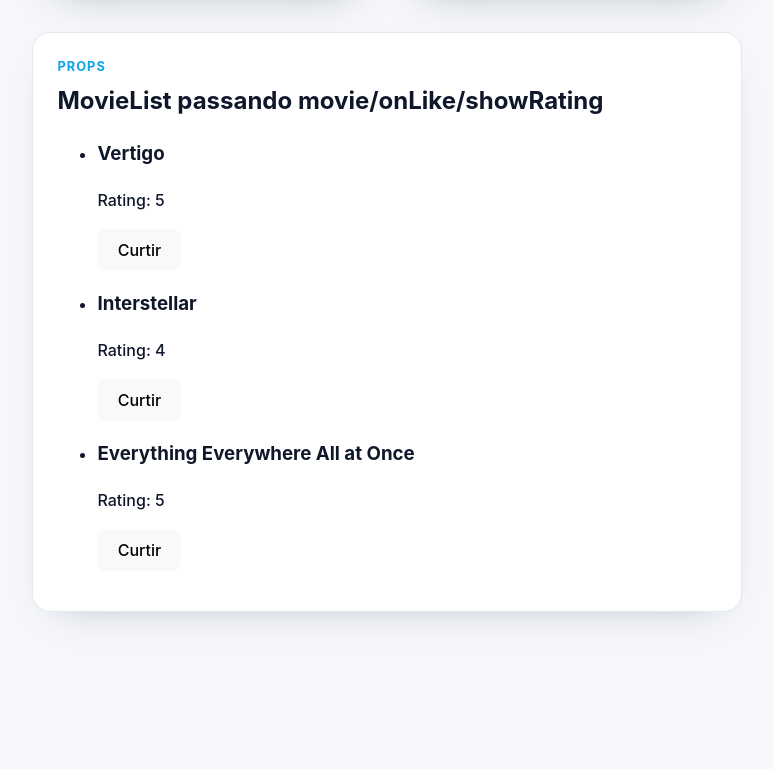
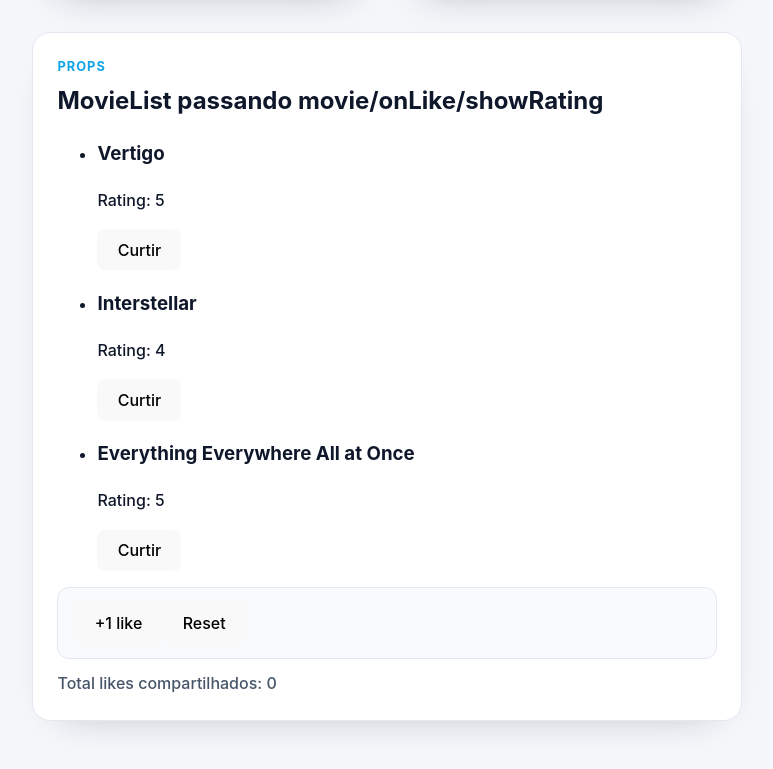
Before and after one commit to MatheusMartinho/react, a React (Vite) app in the folder react-lab/: page / in a window 1280 px wide. Shown: the part 1656-2425 px from the top of the page, without its empty margins (253-1026 px from the left). Before the commit the page ends 2332 px from the top, so only its background shows below. Built offline with nearby package versions, Linux system fonts and the light colour scheme.

Commit message:
Aprendendo sobre useState criando um contador dentro do pai e passando ao componente filho

```diff
--- a/react-lab/src/App.jsx
+++ b/react-lab/src/App.jsx
@@ -2,6 +2,7 @@ import './App.css';
 import MovieCard, { MovieCardArrow } from './ReactEssencial/tier-1/MovieCard';
 import Profile from './ReactEssencial/tier-1/Profile';
 import MovieList from './ReactEssencial/tier-1/MovieList';
+import { useState } from 'react';
 
 const movies = [
   { title: 'Vertigo', rating: 5 },
@@ -10,12 +11,17 @@ const movies = [
 ];
 
 const users = [
-  {name: 'Matheus Moura Martino', age:26,isAdmin: true, favoriteMovies: ['teste1','teste2','teste3']},
-  {name: 'Manuela Moura Feitosa', age: 17, isAdmin: false, favoriteMovies: ['teste4','teste5','teste6']},
-  {name: 'Antonio', age: 17, isAdmin: true, favoriteMovies: ['teste7','teste8','teste9']}
-]
+  { name: 'Matheus Moura Martino', age: 26, isAdmin: true, favoriteMovies: ['teste1', 'teste2', 'teste3'] },
+  { name: 'Manuela Moura Feitosa', age: 17, isAdmin: false, favoriteMovies: ['teste4', 'teste5', 'teste6'] },
+  { name: 'Antonio', age: 17, isAdmin: true, favoriteMovies: ['teste7', 'teste8', 'teste9'] },
+];
 
 function App() {
+
+  const [likes, setLikes] = useState(0);
+  const handleAdd = () => setLikes((prev) => prev + 1);
+  const handleReset = () => setLikes(0);
+
   return (
     <div className="page">
       <header className="hero">
@@ -77,16 +83,31 @@ function App() {
 
       <article className="card">
         <div className="card__header">
-            <p className="eyebrow">Props</p>
-            <h2>MovieList passando movie/onLike/showRating</h2>
+          <p className="eyebrow">Props</p>
+          <h2>MovieList passando movie/onLike/showRating</h2>
         </div>
+
         <MovieList
           movies={movies}
-          onLike={(movie)=> console.log('Curti:',movie.title)}
-          showRating/>
+          onLike={(movie) => console.log('Curti:', movie.title)}
+          showRating
+        />
+
+        <div className="stack">
+          <div className="button-row">
+            <button type="button" onClick={handleAdd}>+1 like</button>
+            <button type="button" onClick={handleReset}>Reset</button>
+          </div>
+
+          <CounterDisplay count={likes} />
+        </div>
       </article>
     </div>
   );
 }
 
+function CounterDisplay({ count }) {
+  return <p>Total likes compartilhados: {count}</p>;
+}
+
 export default App;
```
